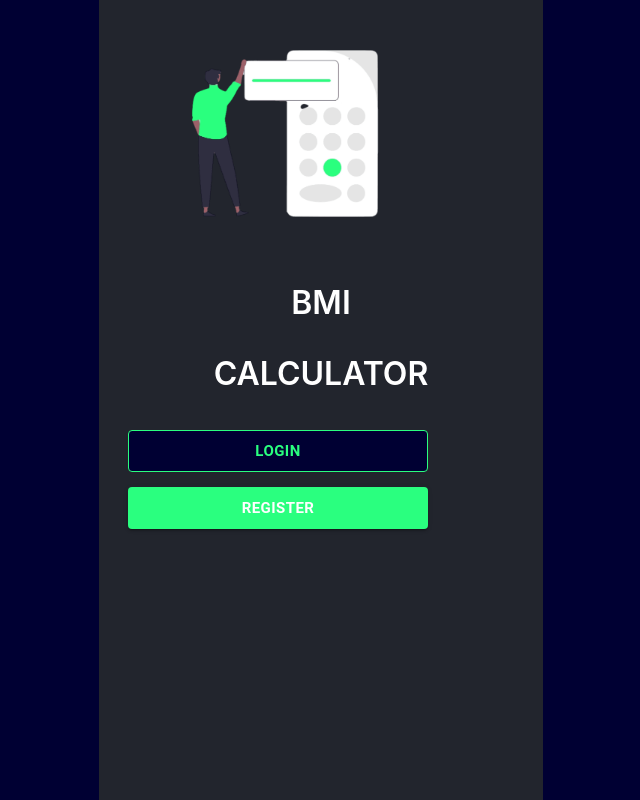
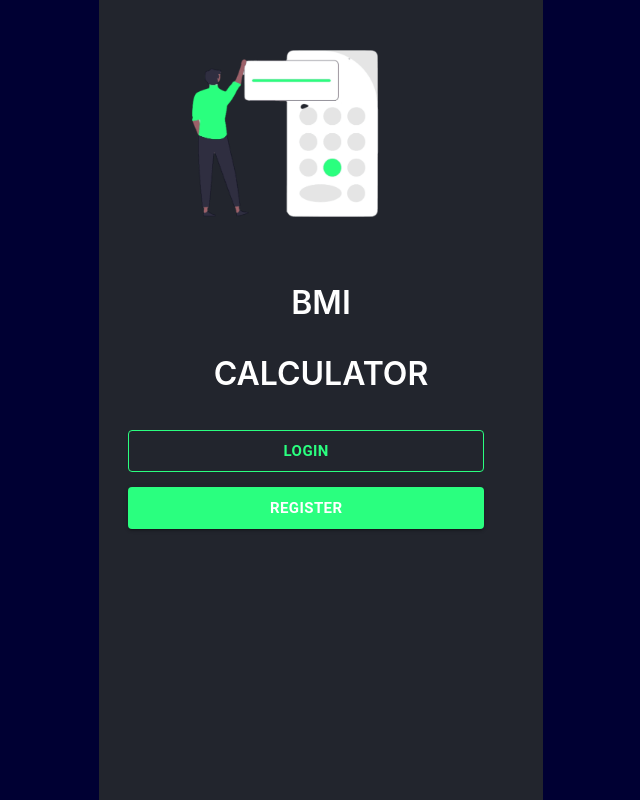
Before and after one commit to iamneo-production/081b243c-a474-4bf5-b22a-5959cec76b1e, a React (Create React App) app in the folder routez-bmi-calculator/: page / in a window 1280 px wide. Shown: the whole page, without its empty margins (319-959 px from the left). Built offline with nearby package versions, Linux system fonts and the light colour scheme.

Commit message:
Refactored button styles

```diff
--- a/routez-bmi-calculator/src/components/button/button.tsx
+++ b/routez-bmi-calculator/src/components/button/button.tsx
@@ -1,5 +1,6 @@
 
 import Button from '@mui/material/Button';
+import { width } from '@mui/system';
 import React from 'react'
 import './button.css'
 
@@ -7,27 +8,39 @@ export const CustomButton = (props: any) => {
   let color;
   let backgroundColor;
   let borderColor;
+  let hoverBackgroundColor;
+  let hoverBorderColor;
   if (props.variant === 'contained') {
     color = 'white';
     backgroundColor = '#2AFF7F';
+    hoverBackgroundColor='#2AFF6FC9';
     borderColor = '#2AFF7F';
   } else {
     color = '#2AFF7F';
-    backgroundColor = '#000033'
+    backgroundColor = 'transparent'
+    hoverBackgroundColor='#2AFF6F0F';
     borderColor = '#2AFF7F';
+    hoverBorderColor = '#2AFF6FC9';
   }
   return (
     <Button sx={{
       color: { color },
       backgroundColor: { backgroundColor },
       borderColor: { borderColor },
+      '&:hover': {
+        backgroundColor: hoverBackgroundColor,
+        borderColor: hoverBorderColor
+      },
       fontWeight: '600',
       margin: '5px',
-      marginBottom: '10px'
+      marginBottom: '10px',
+      width: '90%'
     }}
     size={props.size}
     variant={props.variant}
-    className={props.variant}>
+    className={props.className}
+    onClick={props?.onClick}
+    href={props?.href}>
       {props.name}
     </Button>
   )
```
